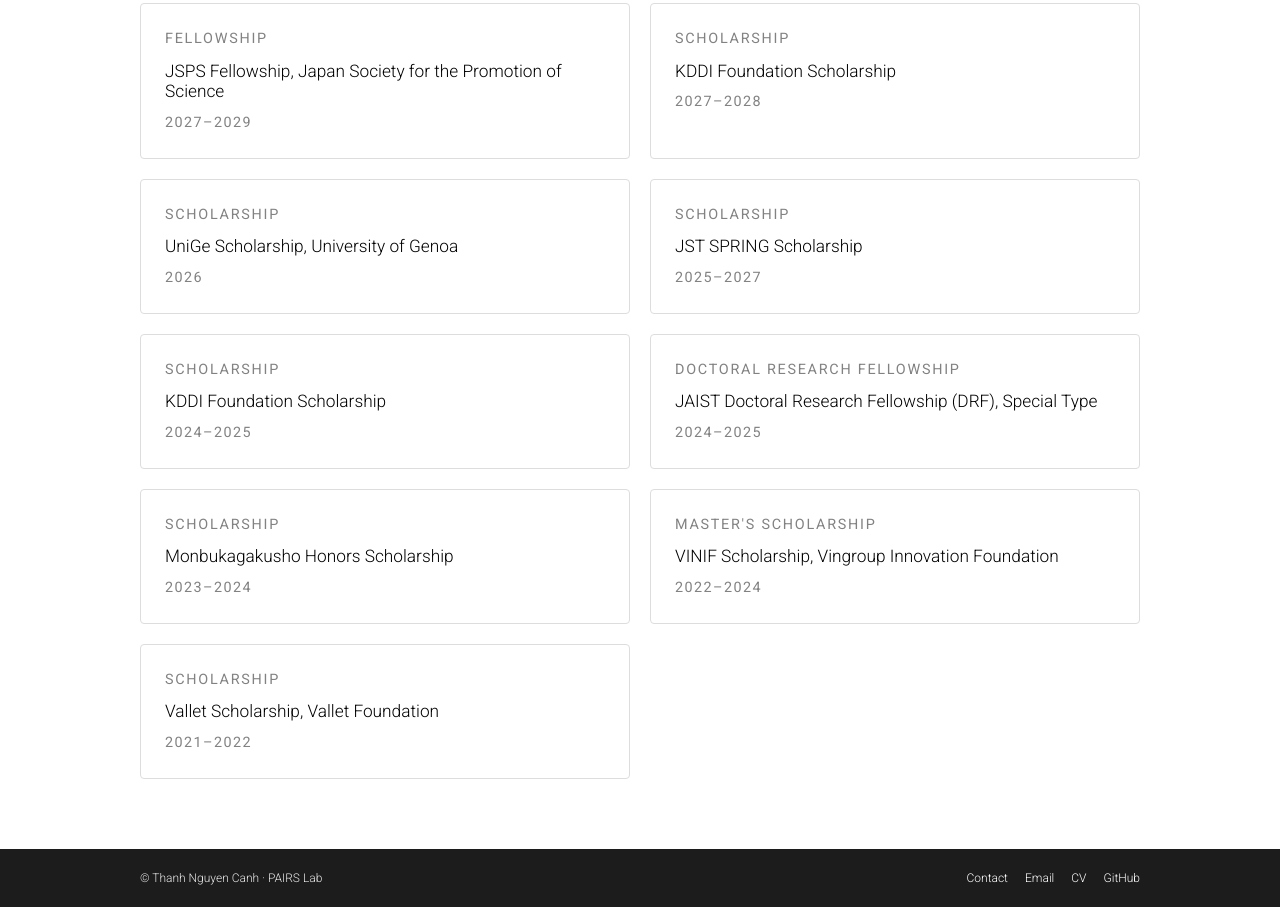
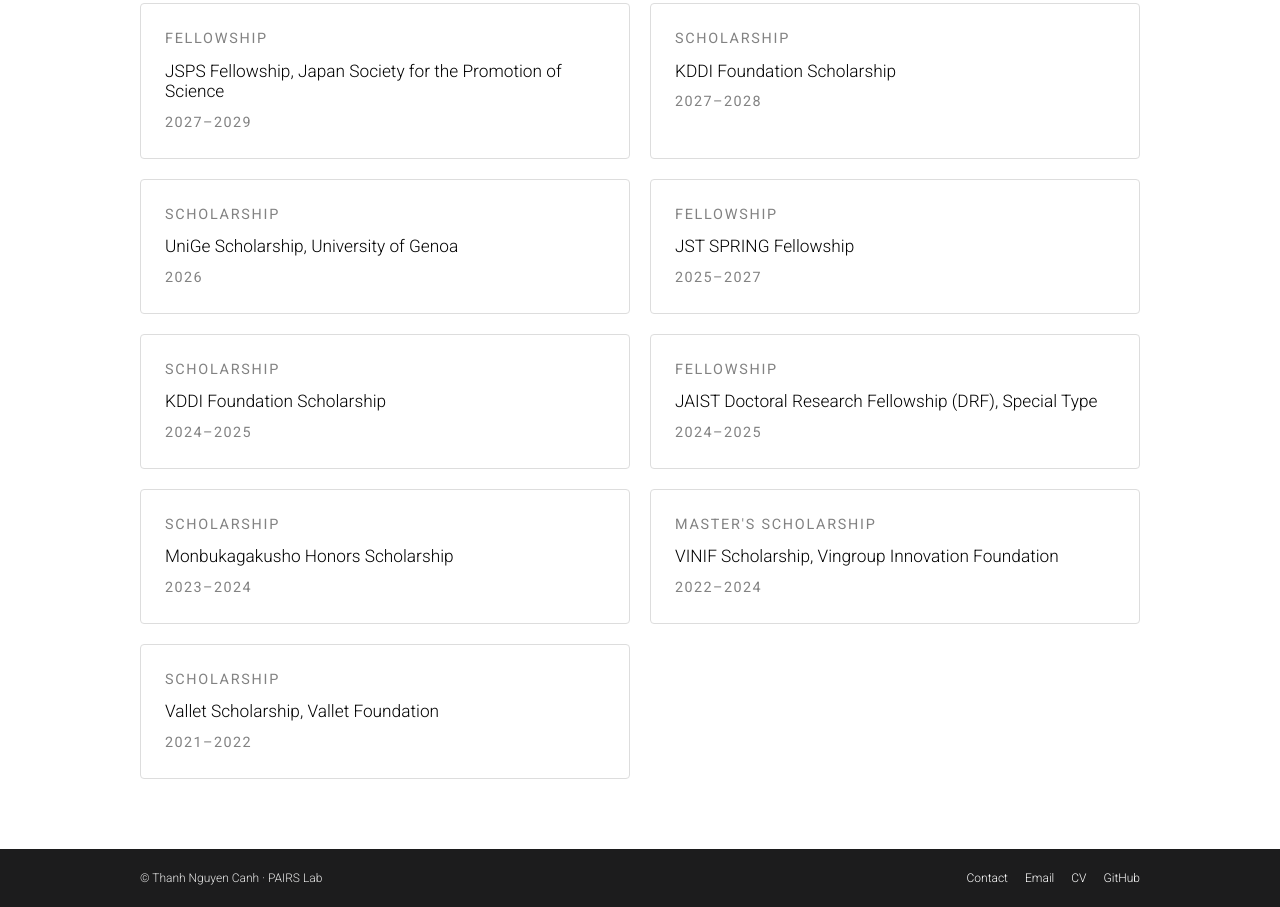
Before and after one commit to thanhnguyencanh/thanhnguyencanh.github.io, a website: page funded-projects/index.html in a window 1280 px wide. Shown: the part 852-1759 px from the top of the page. Drawn offline with Linux system fonts and the light colour scheme.

Commit message:
update scholarship

```diff
--- a/funded-projects/index.html
+++ b/funded-projects/index.html
@@ -152,8 +152,8 @@
             <p class="funding-label">2026</p>
           </article>
           <article class="support-card">
-            <p class="section-kicker">Scholarship</p>
-            <h3>JST SPRING Scholarship</h3>
+            <p class="section-kicker">Fellowship</p>
+            <h3>JST SPRING Fellowship</h3>
             <p class="funding-label">2025–2027</p>
           </article>
           <article class="support-card">
@@ -162,7 +162,7 @@
             <p class="funding-label">2024–2025</p>
           </article>
           <article class="support-card">
-            <p class="section-kicker">Doctoral research fellowship</p>
+            <p class="section-kicker">Fellowship</p>
             <h3>JAIST Doctoral Research Fellowship (DRF), Special Type</h3>
             <p class="funding-label">2024–2025</p>
           </article>
```
